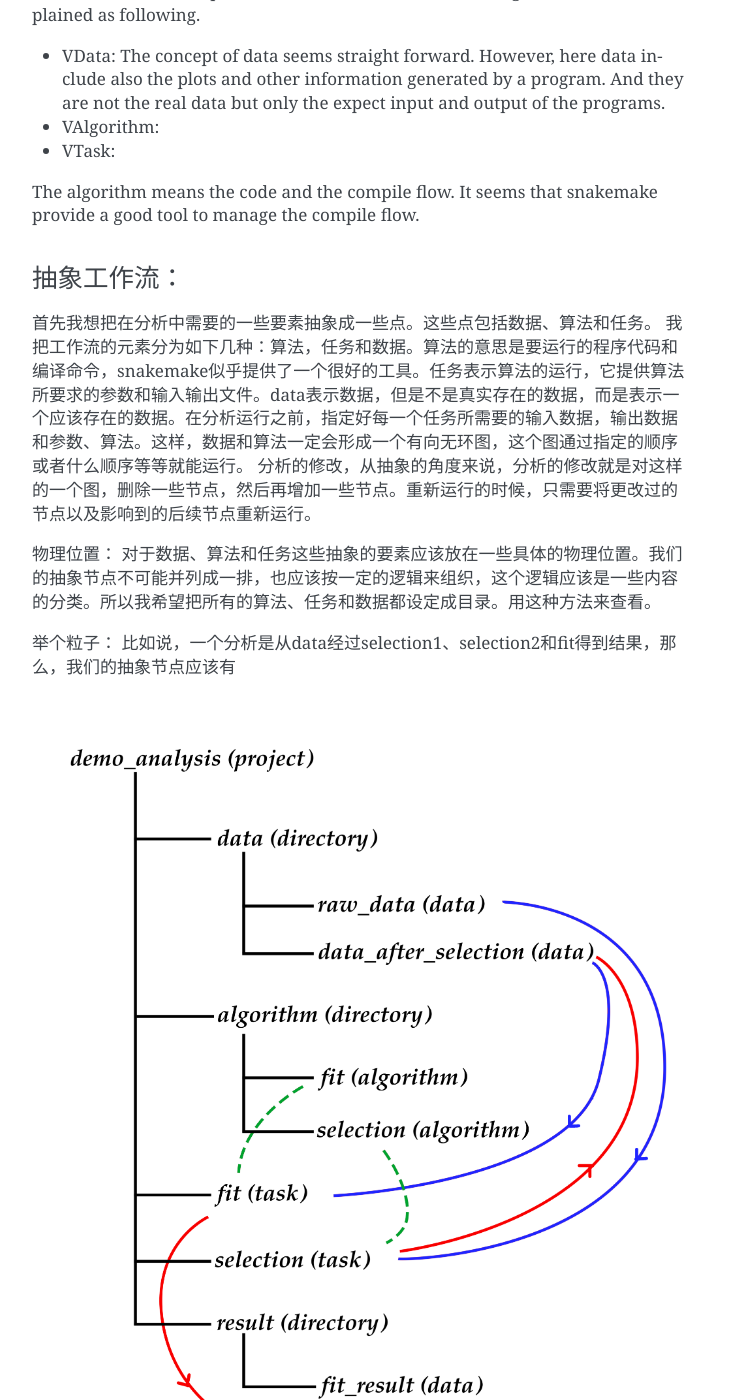
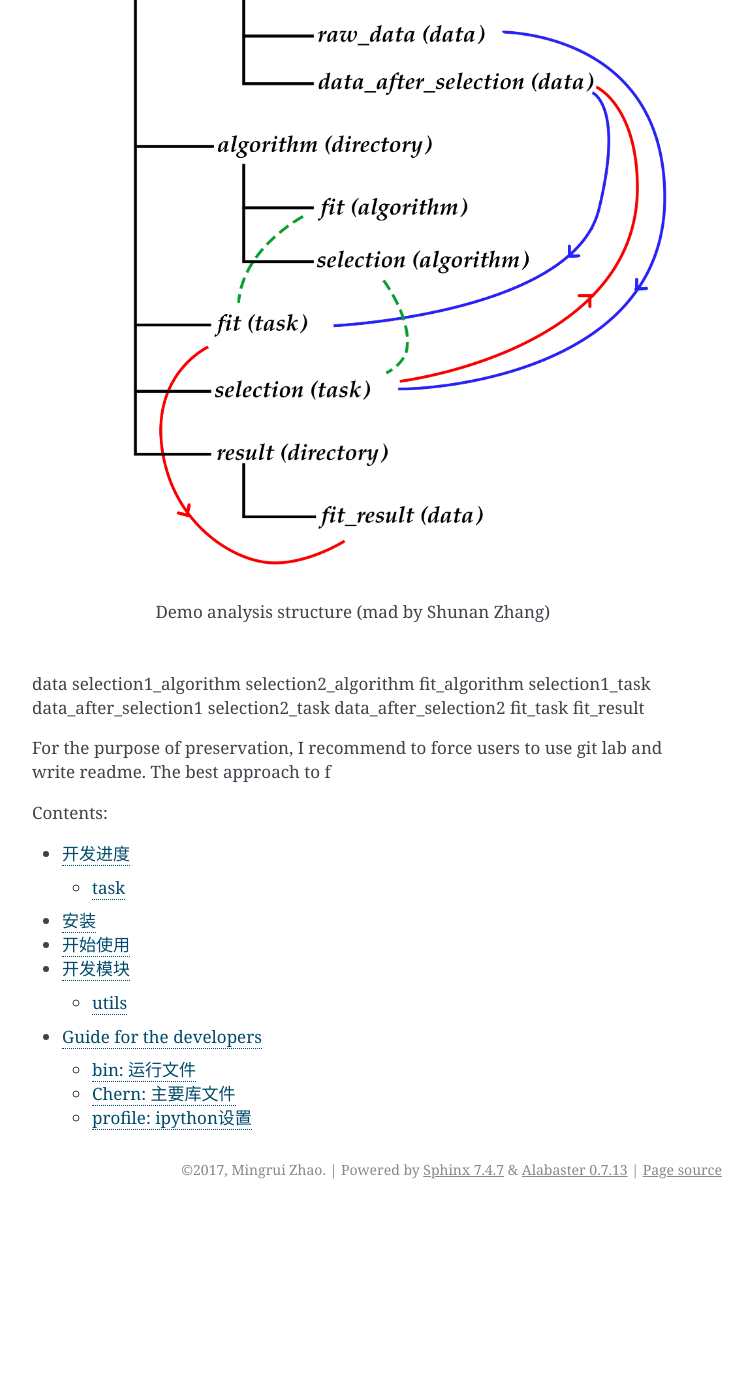
Before and after one commit to hepChern/doc-en, a Sphinx documentation site: the page built from source/index.rst, in a window 1280 px wide and 1400 px high, scrolled down 1526 px. Shown: the whole window, without its empty margins (388-1141 px from the left). Built offline with Sphinx 7.4.7, drawn with Linux system fonts in a browser that asks for light colours; after the commit the page ends 2735 px from its top, so only the background shows below that; some of the changed text lies outside the part shown.

Commit message:
remove chinese

```diff
--- a/source/index.rst
+++ b/source/index.rst
@@ -4,32 +4,21 @@
    contain the root `toctree` directive.
 
 
-Chern documentation/Chern说明文档
-=================================
+Chern documentation
+====================
 In the data analysis, the usual case is that we should process the data using different program one by one.
 However, with the progress of the experiment, we need to contienous update the models and the parameters.
 The update usually makes our program and our data more dirty and more messeous.
 This project is intended to provide a tool to manage the projects and make our analysis and make a more comfortable life.
 
-在高能物理实验的数据分析工作中，我们常常需要面对的是对于数据采用不同的方法进行处理。
-然而，随着实验的进展，我们需要不断地进行参数和模型的更新等工作。
-这时，不断的更新会导致我们的程序与数据越发凌乱。我们在此希望提供的是一个帮助大家对分析进行项目管理的
-软件框架，使大家的数据分析工作更加条理清楚。
-
 The following is added after the presentation of Sebastian Neubert at LHCb Analysis and Software Week, on July 18th, 2017. The purpose is to explain the idea and the design of this project and invite more human power to the project.
-
-下面的部分是在听了Sebastian Neubert 6月18日在LHCb Analysis and Software Week上的报告后添加的。目的是为了说明这个软件设计的功能和方法。
-使更多的人尽快参与到这个项目中来。
 
 As for analysis preservation, I recommend to force the users to use git and write readme of their analysis.
 The best way to force them to do so is to rewrite the shell. And make every shell command recorded by git.
 However, it is impossible to create a new shell use for HEP. I recommend to use IPython as the shell and modify
 the functions of `mkdir`, `mv`, `rm`, `cp` etc.
 
-对于保存分析来说，我建议强制用户使用git并且写readme。
-最好的方法来强制用户做我们想要他们做的事是重写shell，把shell的每一步都设定成强制记录等等。在这里，我建议采取的方法是修改ipython。即使用ipython作为shell，并且修改mkdir mv rm等等命令的功能。
-
-Design philosophy of Chern/Chern的设计思想
+Design philosophy of Chern
 ---------
 
 .. figure:: fig/liuchengtu1.png
@@ -51,19 +40,6 @@
 
 The algorithm means the code and the compile flow. It seems that snakemake provide a good tool to manage the compile flow.
 
-抽象工作流：
-~~~~~~~~
-
-首先我想把在分析中需要的一些要素抽象成一些点。这些点包括数据、算法和任务。
-我把工作流的元素分为如下几种：算法，任务和数据。算法的意思是要运行的程序代码和编译命令，snakemake似乎提供了一个很好的工具。任务表示算法的运行，它提供算法所要求的参数和输入输出文件。data表示数据，但是不是真实存在的数据，而是表示一个应该存在的数据。在分析运行之前，指定好每一个任务所需要的输入数据，输出数据和参数、算法。这样，数据和算法一定会形成一个有向无环图，这个图通过指定的顺序或者什么顺序等等就能运行。
-分析的修改，从抽象的角度来说，分析的修改就是对这样的一个图，删除一些节点，然后再增加一些节点。重新运行的时候，只需要将更改过的节点以及影响到的后续节点重新运行。
-
-物理位置：
-对于数据、算法和任务这些抽象的要素应该放在一些具体的物理位置。我们的抽象节点不可能并列成一排，也应该按一定的逻辑来组织，这个逻辑应该是一些内容的分类。所以我希望把所有的算法、任务和数据都设定成目录。用这种方法来查看。
-
-举个粒子：
-比如说，一个分析是从data经过selection1、selection2和fit得到结果，那么，我们的抽象节点应该有
-
 .. figure:: fig/fig2.png
 
    Demo analysis structure (mad by Shunan Zhang)
@@ -78,9 +54,6 @@
 data_after_selection2
 fit_task
 fit_result
-并且在分析之前就应该设定好。
-并且指定selection1_task使用selection1_algorithm, 输入文件为data，输出文件为data_after_selection1。
-在运行的时候，从data开始运行，程序发现data应该是一个数据，结束。然后运行selection1_algorithm。发现它的依赖是data，运行
 
 For the purpose of preservation, I recommend to force users to use git lab and write readme.
 The best approach to f
```
